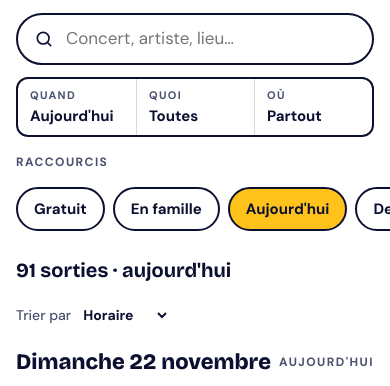
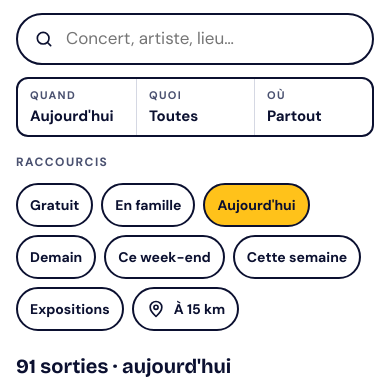
Before and after one commit to s4ntoine-hue/sorties-alsace, a plain HTML site: page index.html in a window 390 px wide. Shown: the part 119-505 px from the top of the page. Drawn offline with nearby package versions, Linux system fonts and the light colour scheme.

Commit message:
Mobile : tous les raccourcis visibles sans défiler
Co-Authored-By: Claude Opus 5.5 <noreply@anthropic.com>
Claude-Session: https://claude.ai/code/session_01WUP8LADyyLw62MMBAHpXXE

```diff
--- a/index.html
+++ b/index.html
@@ -189,9 +189,9 @@ code{font-size:13px;background:var(--type-atelier);padding:1px 5px;border-radius
   .qqo select:focus-visible{outline:none}
   .qqo label:focus-within{background:var(--accent-doux)}
   .sc-title{font-size:var(--texte-etiquette);font-weight:700;letter-spacing:.12em;text-transform:uppercase;color:var(--encre-douce);margin-top:var(--espace-1)}
-  .shortcuts{display:flex;gap:var(--espace-2);overflow-x:auto;scrollbar-width:none;margin:0 calc(-1 * var(--espace-4));padding:var(--espace-1) var(--espace-4)}
-  .shortcuts::-webkit-scrollbar{display:none}
-  .sc{flex:none;font-size:15px}
+  /* tous les raccourcis visibles d'un coup, sur plusieurs lignes */
+  .shortcuts{display:flex;flex-wrap:wrap;gap:var(--espace-2)}
+  .sc{font-size:var(--texte-detail);padding:0 var(--espace-3)}
   #more{display:inline-flex;align-self:flex-start}
   .row.more{display:none;width:100%;flex-wrap:wrap;gap:var(--espace-2)}
   .row.more.open{display:flex}
```
